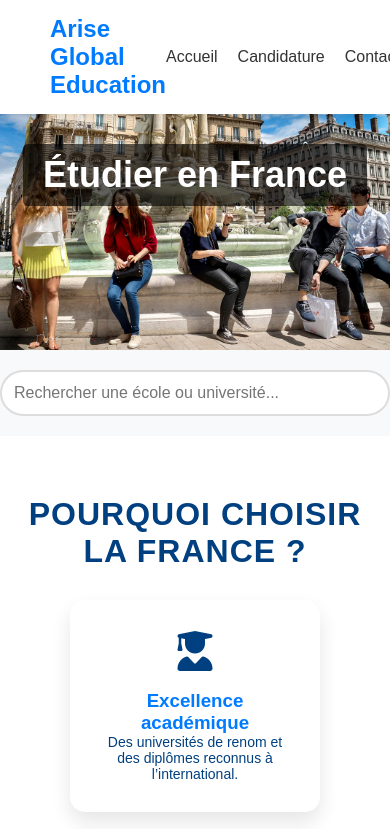
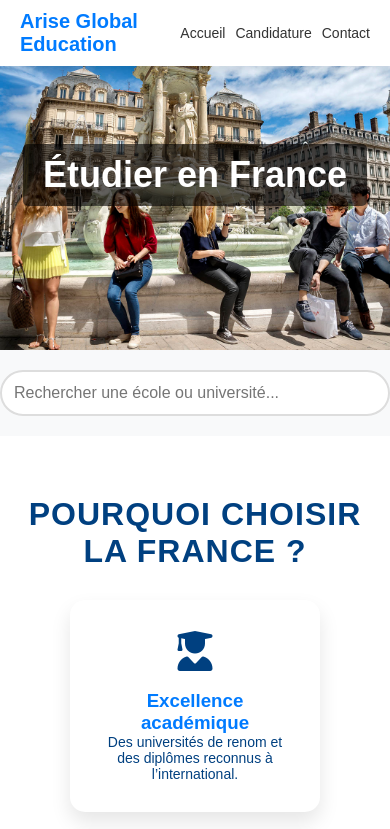
Before and after one commit to AriseGlobalEducation/arise-global-education, a plain HTML site: page france.html in a window 390 px wide. Shown: the top 829 px of the page. Drawn offline with nearby package versions, Linux system fonts and the light colour scheme.

Commit message:
Update france.html

```diff
--- a/france.html
+++ b/france.html
@@ -87,6 +87,24 @@
             color: #007bff;
         }
 
+/* Styles pour mobile */
+@media (max-width: 768px) {
+    .navbar {
+        padding: 10px 20px; /* Réduit le padding pour les écrans plus petits */
+    }
+
+    .navbar .logo {
+        font-size: 20px; /* Réduit la taille de la police du logo */
+    }
+
+    .navbar .nav-links a {
+        font-size: 14px; /* Réduit la taille de la police des liens */
+    }
+
+    .navbar .nav-links {
+        gap: 10px; /* Réduit l'espacement entre les liens */
+    }
+}
         /* Section Hero */
         .hero {
             background: url('img/france\ banner.jpg') no-repeat center center/cover;
@@ -1007,6 +1025,11 @@ document.querySelectorAll("#schoolList li").forEach(item => {
     showSteps(); // S'assurer que les étapes visibles au chargement apparaissent
 });
 
+
+function toggleMenu() {
+    const navLinks = document.querySelector('.nav-links');
+    navLinks.classList.toggle('show'); // Ajoute ou enlève la classe 'show'
+}
 </script>
 <script src="https://cdn.jsdelivr.net/npm/chart.js"></script>
 
```
